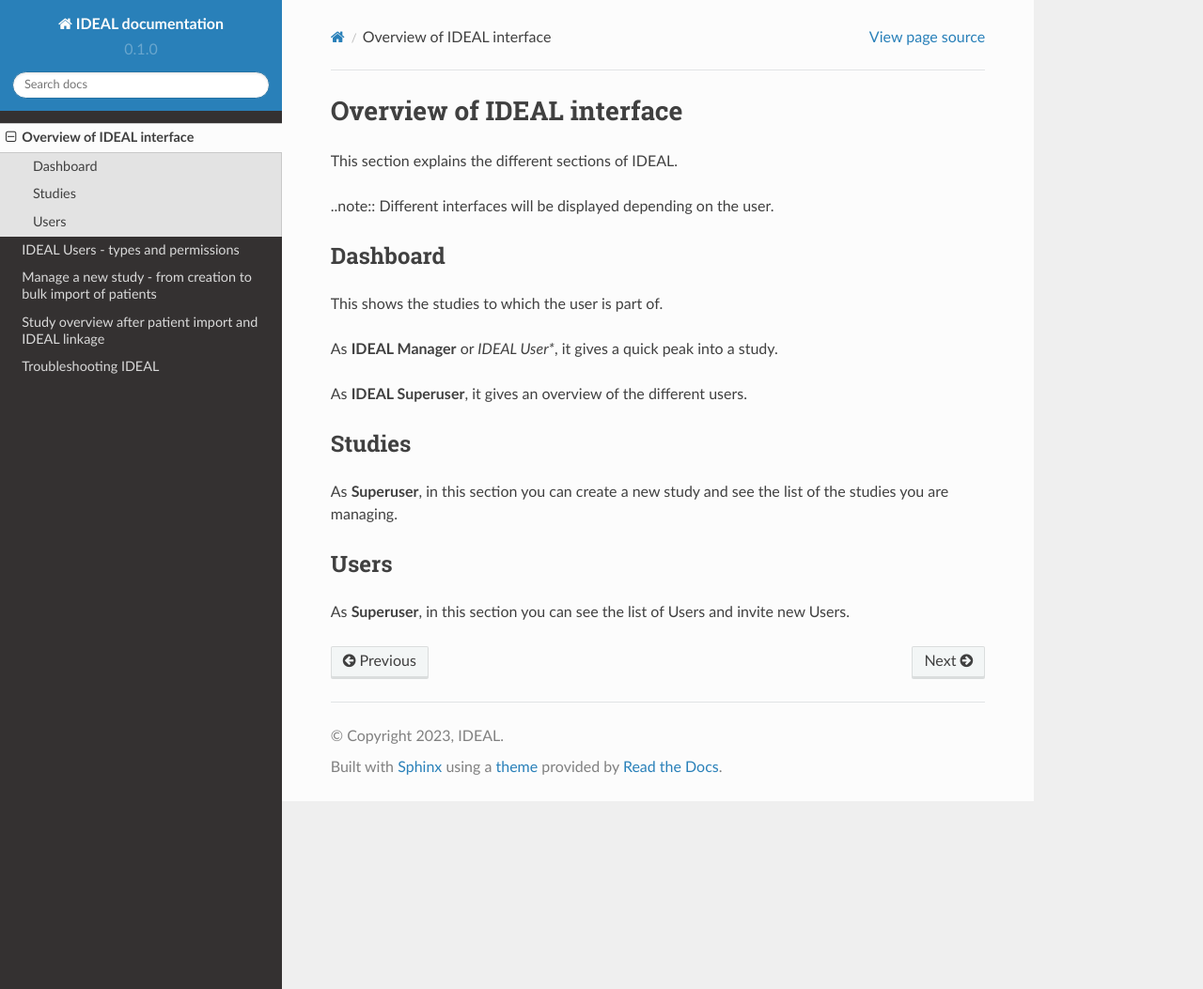
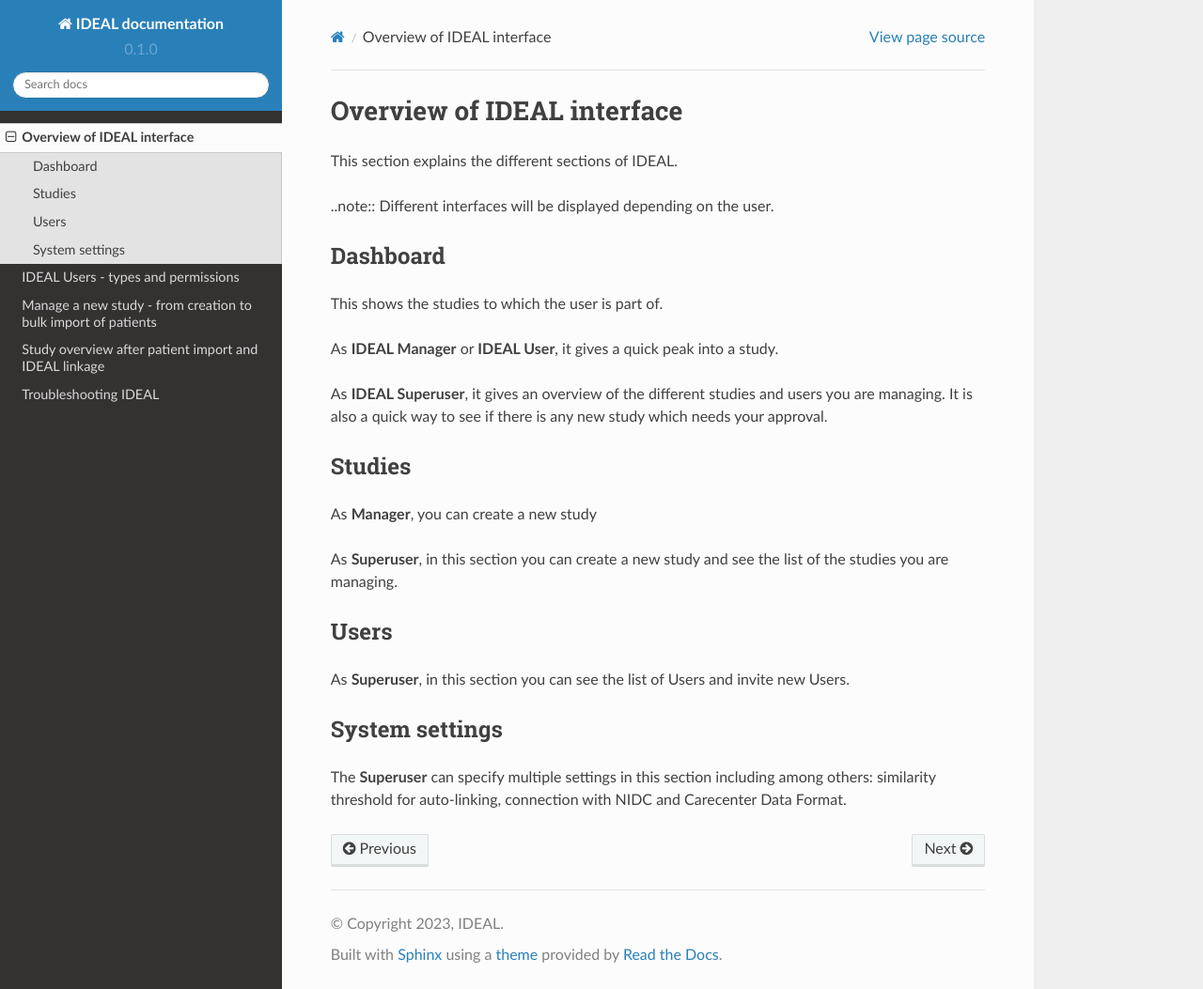
Before and after one commit to Nynuphar/IDEAL-doc, a Sphinx documentation site: the page built from docs/source/interface.rst, in a window 1280 px wide and 1053 px high. Shown: the whole window at 94% size. Built offline with Sphinx 7.4.7 and the Read the Docs theme 2.0.0, drawn with Linux system fonts in a browser that asks for light colours; pages that are not in the unit, such as notebooks, are missing from menus.

Commit message:
Update interface.rst

```diff
--- a/docs/source/interface.rst
+++ b/docs/source/interface.rst
@@ -10,12 +10,14 @@ Dashboard
 
 This shows the studies to which the user is part of.
 
-As **IDEAL Manager** or *IDEAL User**, it gives a quick peak into a study.
+As **IDEAL Manager** or **IDEAL User**, it gives a quick peak into a study.
 
-As **IDEAL Superuser**, it gives an overview of the different users.
+As **IDEAL Superuser**, it gives an overview of the different studies and users you are managing. It is also a quick way to see if there is any new study which needs your approval.
 
 Studies
 *********
+
+As **Manager**, you can create a new study
 
 As **Superuser**, in this section you can create a new study and see the list of the studies you are managing.
 
@@ -24,3 +26,9 @@ Users
 *******
 
 As **Superuser**, in this section you can see the list of Users and invite new Users.
+
+
+System settings
+*****************
+
+The **Superuser** can specify multiple settings in this section including among others: similarity threshold for auto-linking, connection with NIDC and Carecenter Data Format.
```
